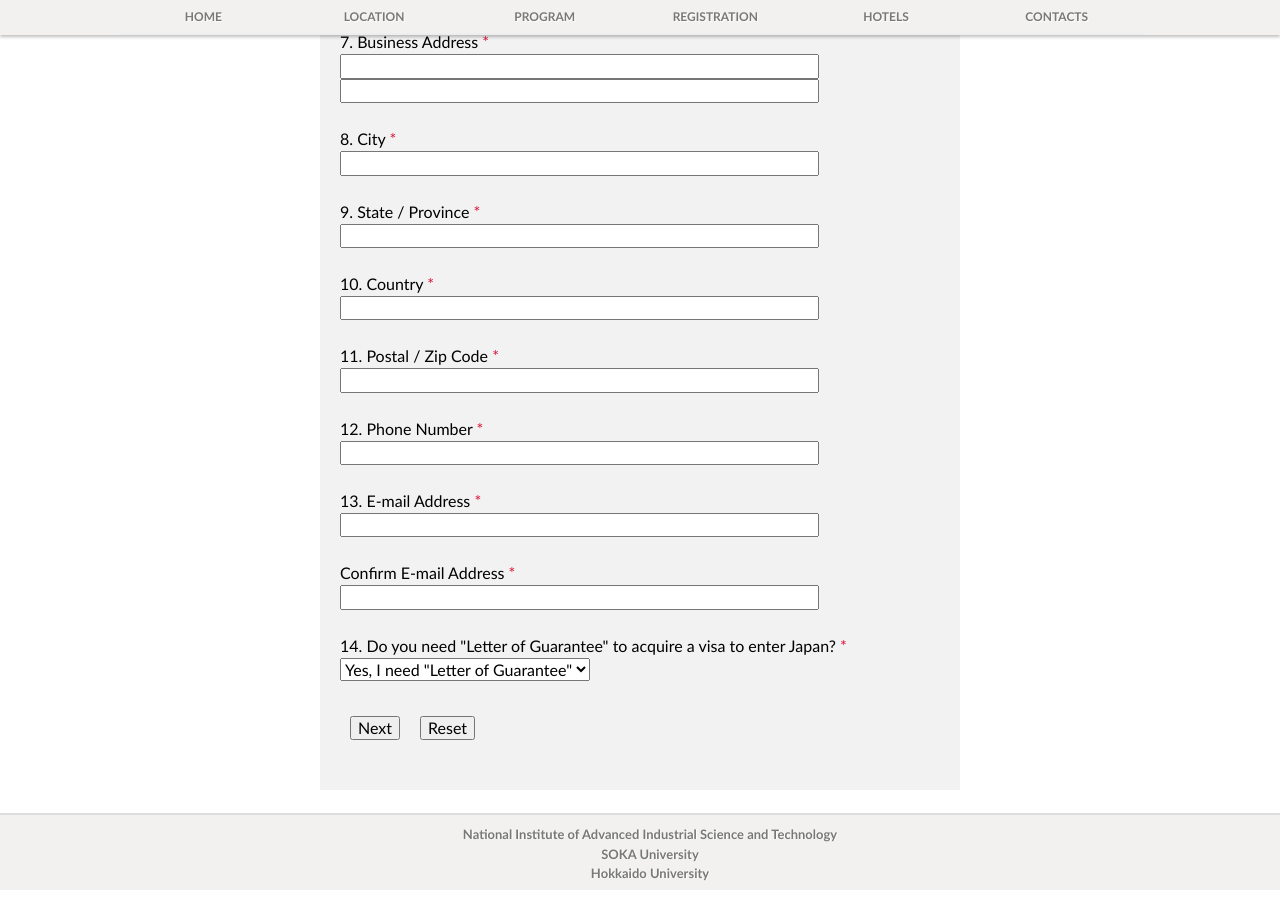
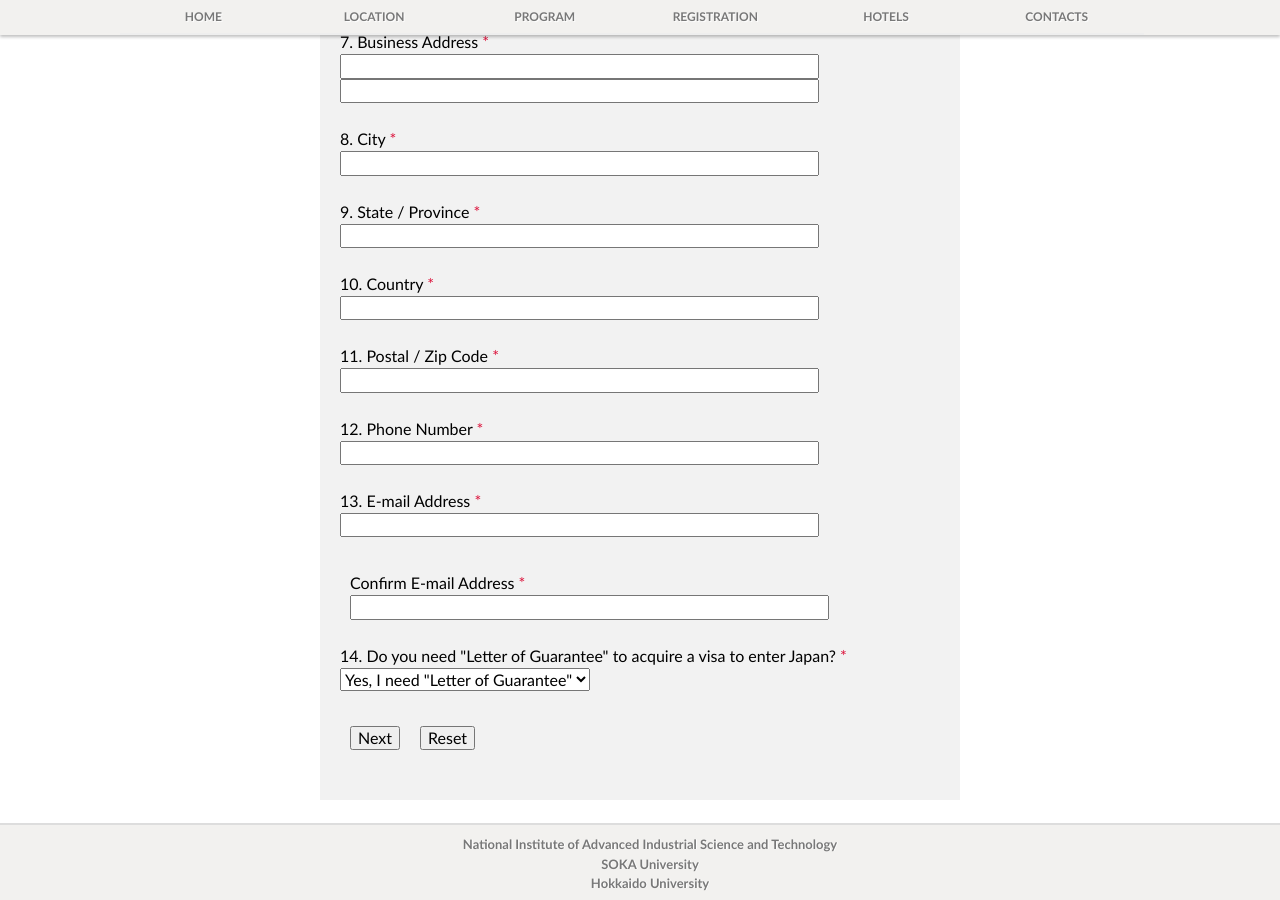
Before and after one commit to yamazakiM/test_warren2016, a Jekyll site: the page built from registration/register.html, in a window 1280 px wide and 900 px high, scrolled down 979 px. Built offline with Jekyll 4.4.1, drawn with Linux system fonts in a browser that asks for light colours; nearby versions of some CDN libraries; library files that are not in the unit come from our copies.

Commit message:
Update register.html

```diff
--- a/registration/register.html
+++ b/registration/register.html
@@ -243,7 +243,7 @@ layout: default
 			</div>
 			<br>
 
-			<div class="email">
+			<div class="confirm_email">
 				<div class="col-sm-3 col-xs-12 clearfix">
 					<label for="email_confirmation">
 						 Confirm E-mail Address <span class="asterisk">*</span>
```
